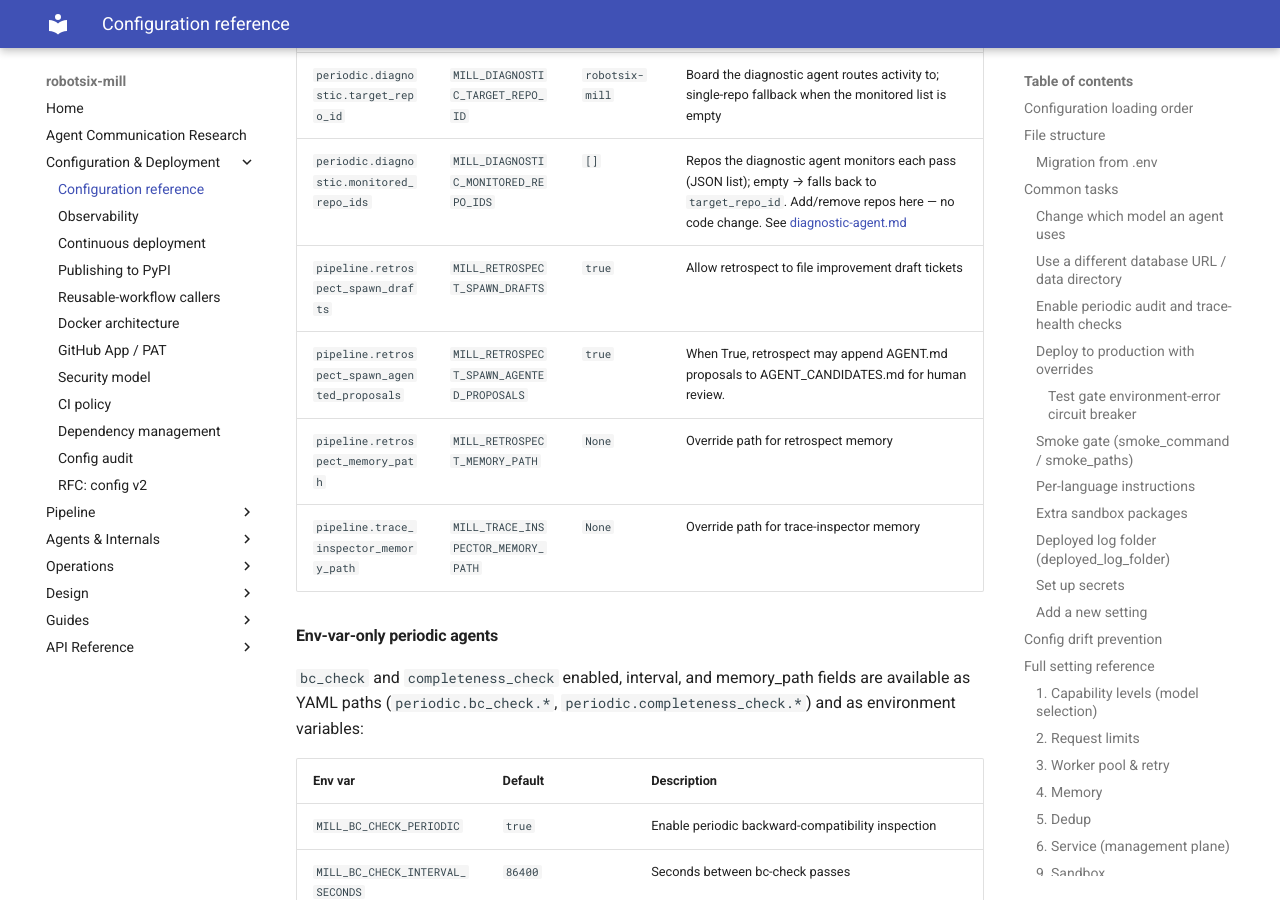
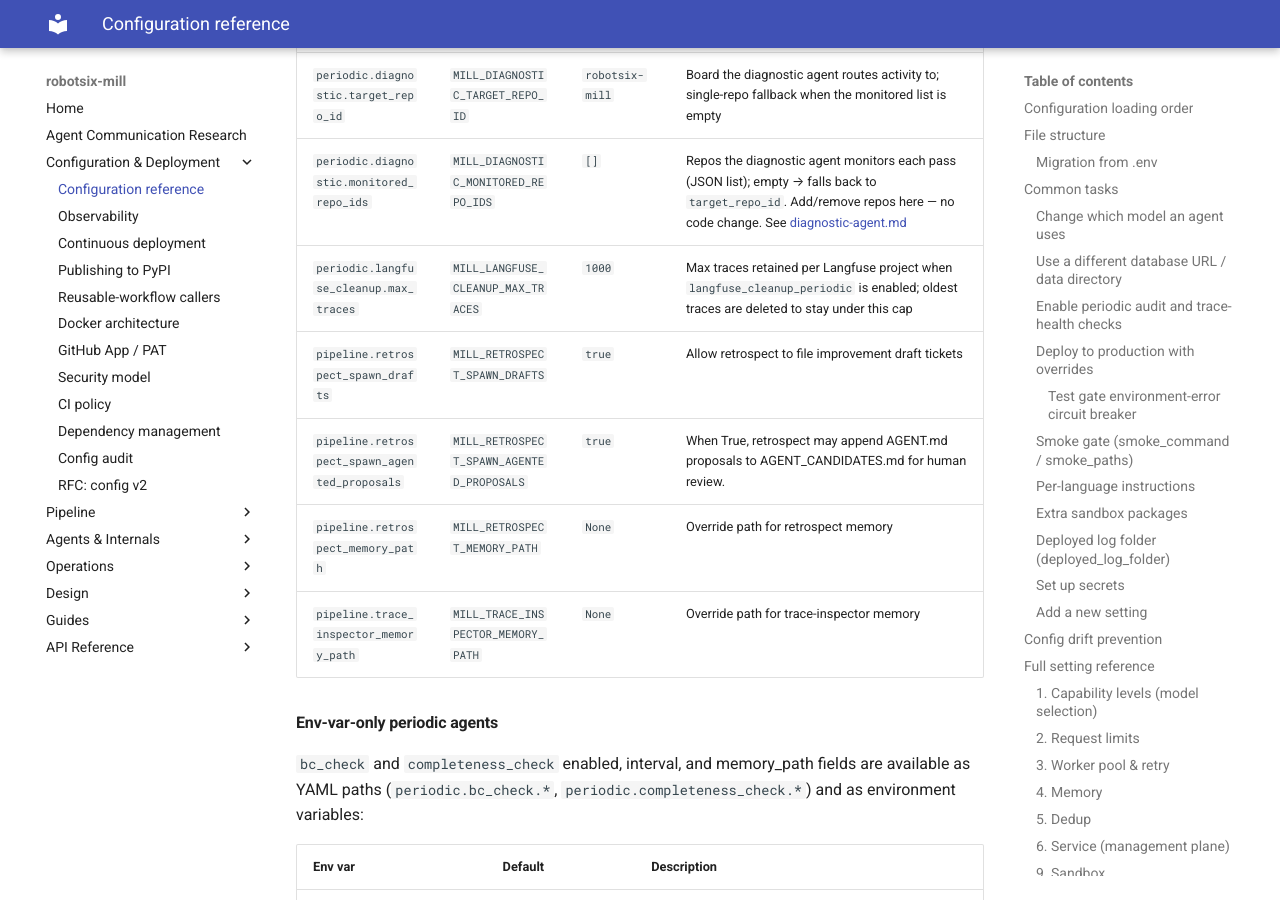
Before and after one commit to damien-robotsix/robotsix-mill, an MkDocs documentation site: the page built from docs/configuration.md, in a window 1280 px wide and 900 px high, scrolled down 22657 px. Built offline with MkDocs 1.6.1 and Material for MkDocs 9.7.7, drawn with Linux system fonts in a browser that asks for light colours.

Commit message:
mill: env doc sync: missing-from-docs — MILL_LANGFUSE_CLEANUP_MAX_TRACES (20260623T180528Z-env-doc-sync-missing-from-docs-mill-lang-1f3f)

```diff
--- a/docs/configuration.md
+++ b/docs/configuration.md
@@ -614,6 +614,7 @@ Additional fields:
 | `periodic.ci_monitor.log_max_bytes` | `MILL_CI_LOG_MAX_BYTES` | `65536` | Max bytes fetched per CI job log |
 | `periodic.diagnostic.target_repo_id` | `MILL_DIAGNOSTIC_TARGET_REPO_ID` | `robotsix-mill` | Board the diagnostic agent routes activity to; single-repo fallback when the monitored list is empty |
 | `periodic.diagnostic.monitored_repo_ids` | `MILL_DIAGNOSTIC_MONITORED_REPO_IDS` | `[]` | Repos the diagnostic agent monitors each pass (JSON list); empty → falls back to `target_repo_id`. Add/remove repos here — no code change. See [diagnostic-agent.md](diagnostic-agent.md) |
+| `periodic.langfuse_cleanup.max_traces` | `MILL_LANGFUSE_CLEANUP_MAX_TRACES` | `1000` | Max traces retained per Langfuse project when `langfuse_cleanup_periodic` is enabled; oldest traces are deleted to stay under this cap |
 | `pipeline.retrospect_spawn_drafts` | `MILL_RETROSPECT_SPAWN_DRAFTS` | `true` | Allow retrospect to file improvement draft tickets |
 | `pipeline.retrospect_spawn_agented_proposals` | `MILL_RETROSPECT_SPAWN_AGENTED_PROPOSALS` | `true` | When True, retrospect may append AGENT.md proposals to AGENT_CANDIDATES.md for human review. |
 | `pipeline.retrospect_memory_path` | `MILL_RETROSPECT_MEMORY_PATH` | `None` | Override path for retrospect memory |
```
Also changed, not shown: CHANGELOG.md (+1 -0 lines).
